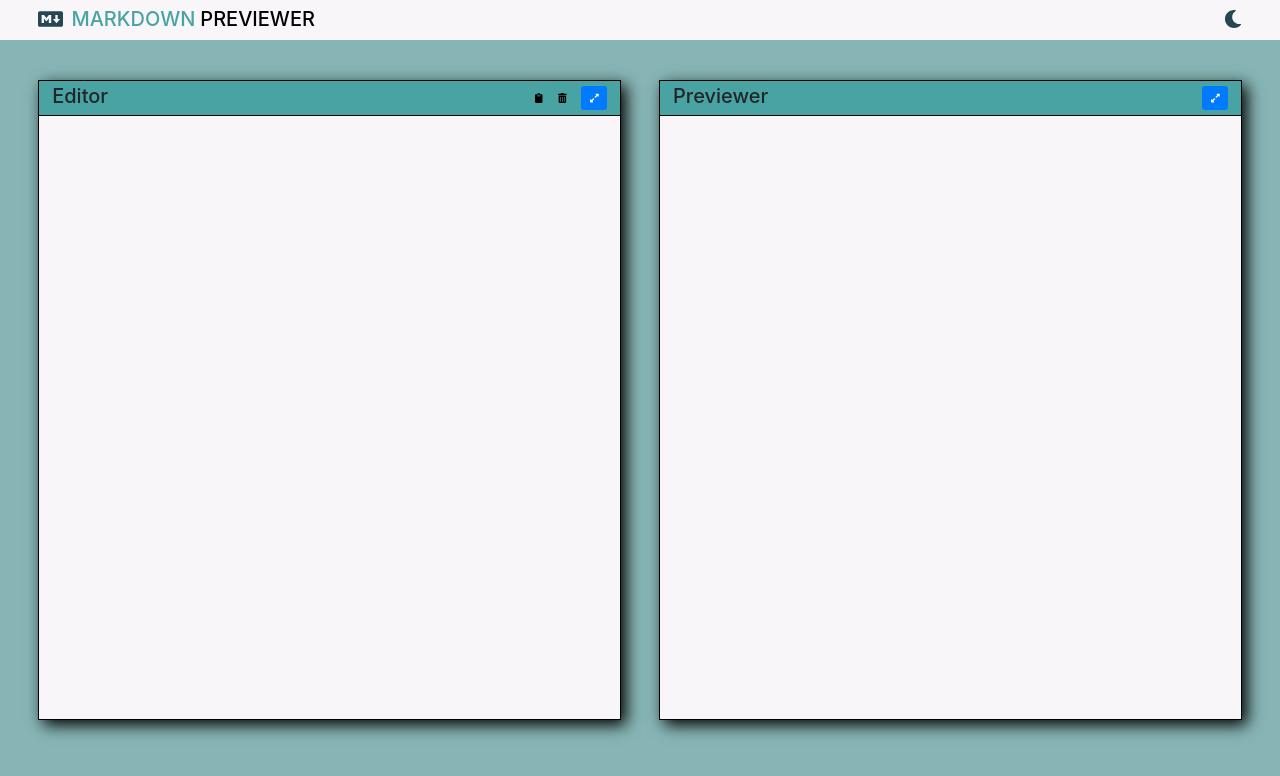
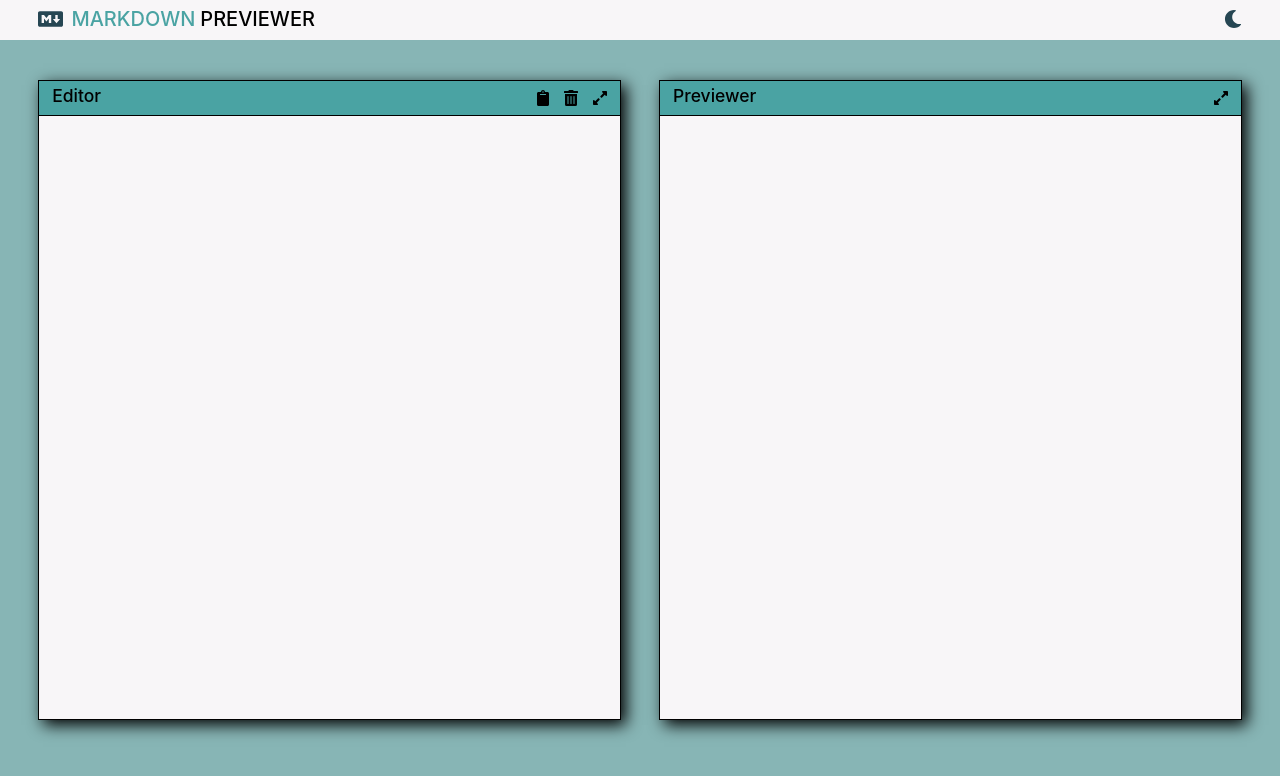
Before and after one commit to D-Antonelli/markdown-previewer, a React (Create React App) app: page / in a window 1280 px wide. Shown: the top 776 px of the page. Built offline with nearby package versions, Linux system fonts and the light colour scheme.

Commit message:
Text containers are collapsible now

```diff
--- a/src/components/main.js
+++ b/src/components/main.js
@@ -1,25 +1,39 @@
-import { faClipboard, faTrashAlt, faExpandAlt } from "@fortawesome/free-solid-svg-icons";
+import React, { useState } from "react";
+
+import {
+  faClipboard,
+  faTrashAlt,
+  faExpandAlt,
+} from "@fortawesome/free-solid-svg-icons";
 import { FontAwesomeIcon } from "@fortawesome/react-fontawesome";
+import { Collapse } from "react-bootstrap";
 
 const Main = () => {
+  const [isEditOpen, setIsEditOpen] = useState(true);
+  const [isPreviewOpen, setIsPreviewOpen] = useState(true);
+  const [isColumnOpen, setIsColumnOpen] = useState(true);
+
   return (
     <div id="main-container">
-      <div className="edit collapseEditor collapse show">
+      <Collapse in={isEditOpen}>
+        <div className="edit collapseEditor">
           <div className="edit-header">
-          <h2 className="edit-title text">editor</h2>
+            <h3 className="edit-title textTheme">editor</h3>
             <div className="edit-button-group">
-            <button className="text">
+              <button className="header-btn textTheme">
                 <FontAwesomeIcon icon={faClipboard}></FontAwesomeIcon>
               </button>
-            <button className="text">
+              <button className="header-btn textTheme">
                 <FontAwesomeIcon icon={faTrashAlt}></FontAwesomeIcon>
               </button>
               <button
-              className="btn btn-primary text"
+                onClick={() => {
+                  setIsPreviewOpen(!isPreviewOpen);
+                  setIsColumnOpen(!isColumnOpen);
+                }}
                 type="button"
-              data-bs-toggle="collapse"
-              data-bs-target=".collapsePreview"
-              aria-expanded="true"
+                className="header-btn textTheme"
+                aria-expanded={isPreviewOpen}
                 aria-controls="collapsePreview"
               >
                 <FontAwesomeIcon icon={faExpandAlt}></FontAwesomeIcon>
@@ -28,15 +42,23 @@ const Main = () => {
           </div>
           <div className="edit-body"></div>
         </div>
-      <div className="column collapseEditor collapsePreview collapse show"></div>
-      <div className="preview collapse show collapsePreview">
+      </Collapse>
+
+      <Collapse in={isColumnOpen}>
+        <div className="column"></div>
+      </Collapse>
+
+      <Collapse in={isPreviewOpen}>
+        <div className="preview collapsePreview">
           <div className="preview-header">
-          <h2 className="preview-title text">previewer</h2>
+            <h3 className="preview-title textTheme">previewer</h3>
             <button
-            className="btn btn-primary text"
+              onClick={() => {
+                setIsEditOpen(!isEditOpen);
+                setIsColumnOpen(!isColumnOpen);
+              }}
+              className="header-btn textTheme"
               type="button"
-            data-bs-toggle="collapse"
-            data-bs-target=".collapseEditor"
               aria-expanded="true"
               aria-controls="collapseEditor"
             >
@@ -45,6 +67,7 @@ const Main = () => {
           </div>
           <div className="preview-body"></div>
         </div>
+      </Collapse>
     </div>
   );
 };
```
Lines whose indentation alone changed are shown as unchanged.
